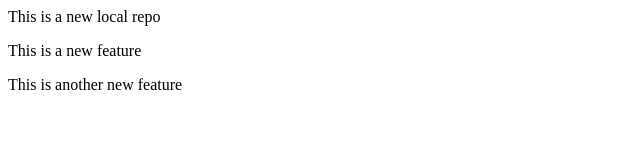
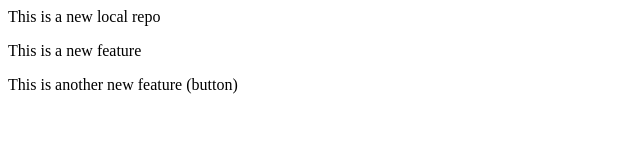
Before and after one commit to MaishaMeherin/localrepo, a plain HTML site: page index.html in a window 1280 px wide. Shown: the full height of the page, 0-640 px from the left. Drawn offline with Linux system fonts and the light colour scheme.

```diff
--- a/index.html
+++ b/index.html
@@ -1,3 +1,3 @@
 <p>This is a new local repo</p>
 <p>This is a new feature</p>
-<p>This is another new feature</p>
+<p>This is another new feature (button)</p>
```
